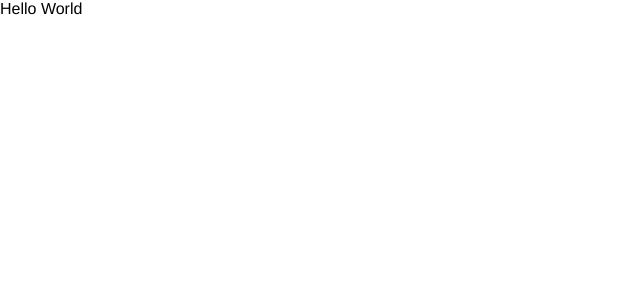
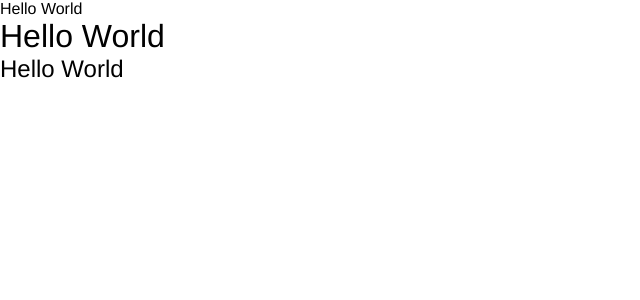
Before and after one commit to LukeMcCann/FirstPolymorphicComponent, a React (Create React App) app: page / in a window 1280 px wide. Shown: the top 300 px of the page, without its empty margins (0-640 px from the left). Built offline with nearby package versions, Linux system fonts and the light colour scheme.

Commit message:
Add polymorphic Text component and unit tests

```diff
--- a/src/App/App.tsx
+++ b/src/App/App.tsx
@@ -1,8 +1,11 @@
 import React from 'react';
+import Text from './Text';
 
 const App = () => (
   <div role="application">
-    Hello World
+    <Text>Hello World</Text>
+    <Text as="h1">Hello World</Text>
+    <Text as="h2">Hello World</Text>
   </div>
 );
 
--- /dev/null
+++ b/src/App/Text/Text.tsx
@@ -0,0 +1,20 @@
+interface TextProps {
+    as?: any,
+    children: React.ReactNode,
+};
+
+/**
+ * Render a polymorphic Text Component.
+ * @param as - The type of component to render, defaults to span
+ * @param children - The children to render within the component
+ * @returns The constructed Text component
+ */
+const Text = ({
+    as,
+    children
+}: TextProps) => {
+    const Component = as || 'span';
+    return <Component>{children}</Component>;
+};
+
+export default Text;
--- /dev/null
+++ b/src/App/Text/index.tsx
@@ -0,0 +1 @@
+export { default } from './Text';
--- a/tsconfig.json
+++ b/tsconfig.json
@@ -16,7 +16,7 @@
     "module": "esnext",
     "moduleResolution": "node",
     "resolveJsonModule": true,
-    "isolatedModules": true,
+    "isolatedModules": false,
     "noEmit": true,
     "jsx": "react-jsx"
   },
```
Also changed, not shown: 1 other file (tests, documents, lock files or other folders).
